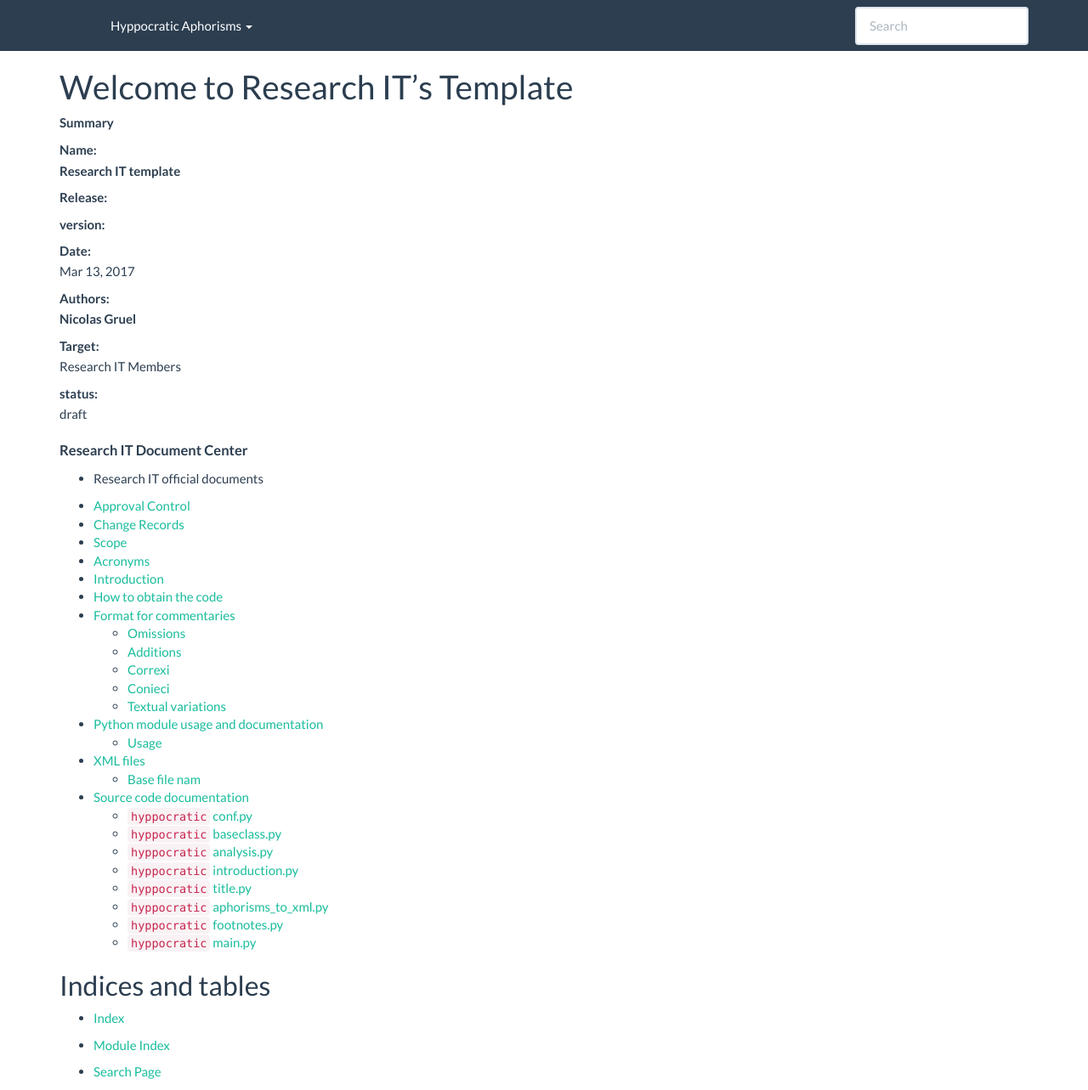
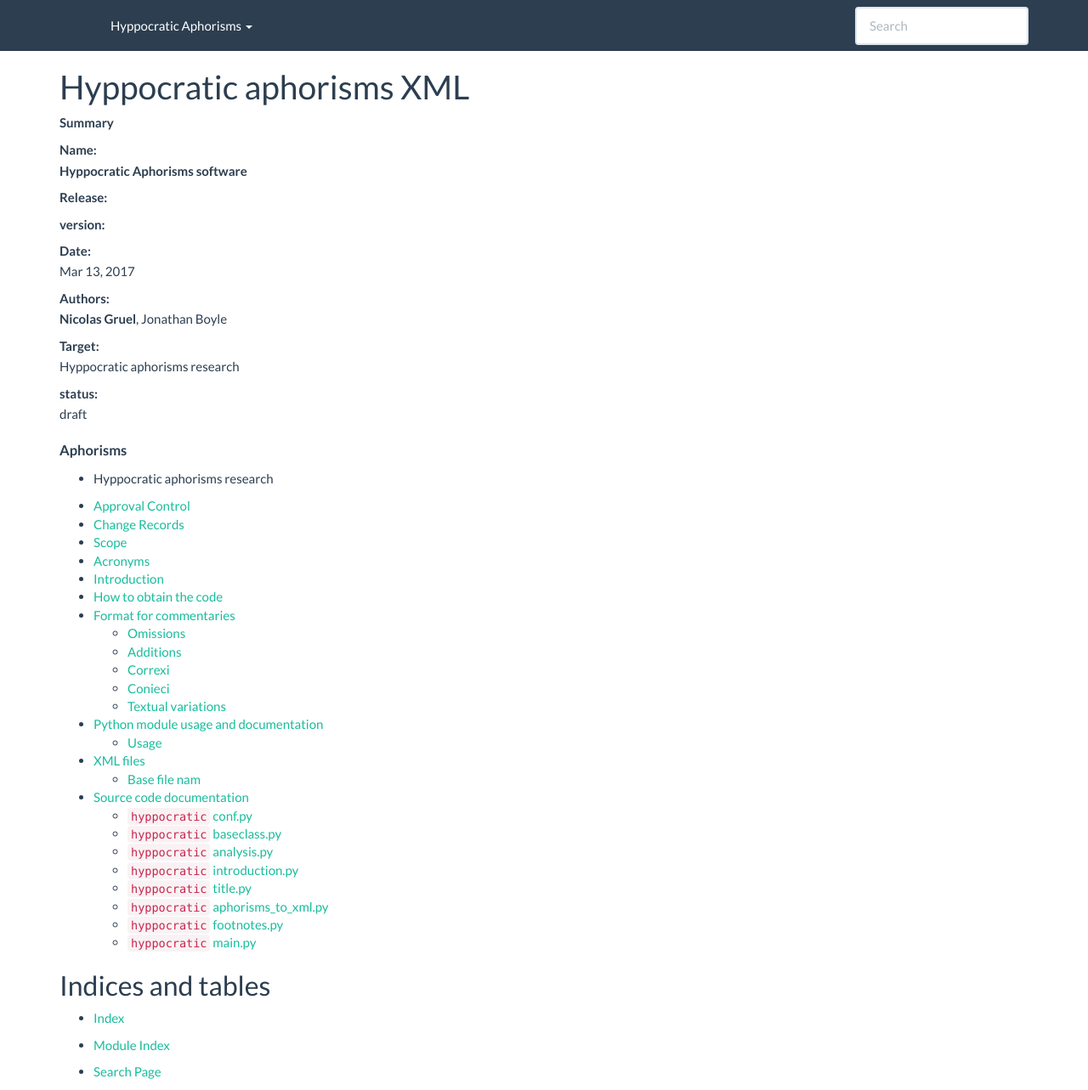
Before and after one commit to gruel/AphorismToTEI, a Sphinx documentation site: the page built from docs/index.rst, in a window 1280 px wide and 1283 px high. Shown: the whole window at 85% size. Built offline with Sphinx 7.4.7, drawn with Linux system fonts in a browser that asks for light colours.

Commit message:
Documentation small updated and remove old files

```diff
--- a/docs/index.rst
+++ b/docs/index.rst
@@ -1,26 +1,20 @@
-.. Research IT documentation master file. You can adapt this file
-   completely to your liking, but it should at least contain the root
-   `toctree` directive.
-
-.. |latex| replace:: :math:`LaTeX`
-
-#################################
-Welcome to Research IT's Template
-#################################
+########################
+Hyppocratic aphorisms XML
+########################
 
 .. sidebar:: Summary
 
-    :Name: **Research IT template**
+    :Name: **Hyppocratic Aphorisms software**
     :Release: |release|
     :version: |version|
     :Date: |today|
-    :Authors: **Nicolas Gruel**
-    :Target: Research IT Members
+    :Authors: **Nicolas Gruel**, Jonathan Boyle
+    :Target: Hyppocratic aphorisms research
     :status: draft
 
-.. topic:: Research IT Document Center
+.. topic:: Aphorisms
 
-    * Research IT official documents
+    * Hyppocratic aphorisms research
 
 
 .. toctree::
--- a/docs/management/approvals.rst
+++ b/docs/management/approvals.rst
@@ -7,7 +7,7 @@ Approval Control
 +---------------+------------+----------------+-----------+
 |               | Date       | Name           | Signature |
 +===============+============+================+===========+
-| Prepared by   | 21/01/2016 | Jonathan Boyle |           |
+| Prepared by   | 21/01/2017 | Nicolas Gruel  |           |
 +---------------+------------+----------------+-----------+
 | Revised by    |            |                |           |
 +---------------+------------+----------------+-----------+
--- a/setup.py
+++ b/setup.py
@@ -11,7 +11,7 @@ setup(name='hyppocratic',
       description='Software to convert text files to EpiDoc compatible XML.',
       author='Johathan Boyle, Nicolas Gruel',
       packages=['hyppocratic'],
-      install_requires=['docopt', 'nose', 'pytest'],
+      install_requires=['docopt', 'nose', 'pytest', 'numpydoc'],
       entry_points={
           'console_scripts': [
               'AphorismsToTEI = hyppocratic.main:main']
```
Also changed, not shown: 8 other files.
